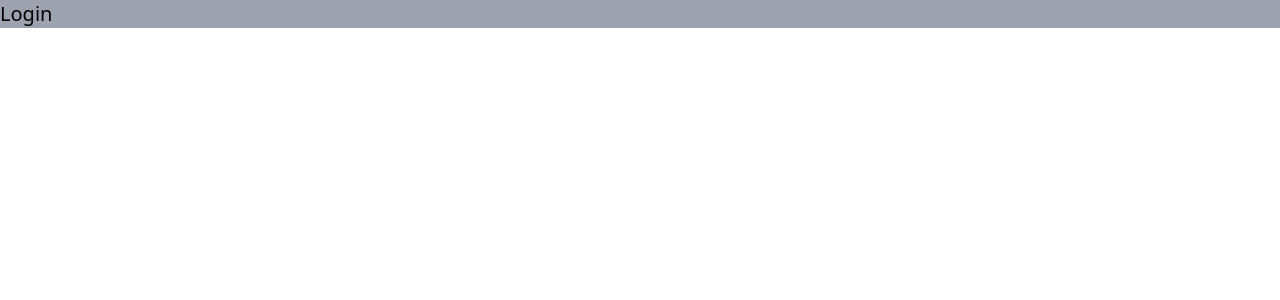
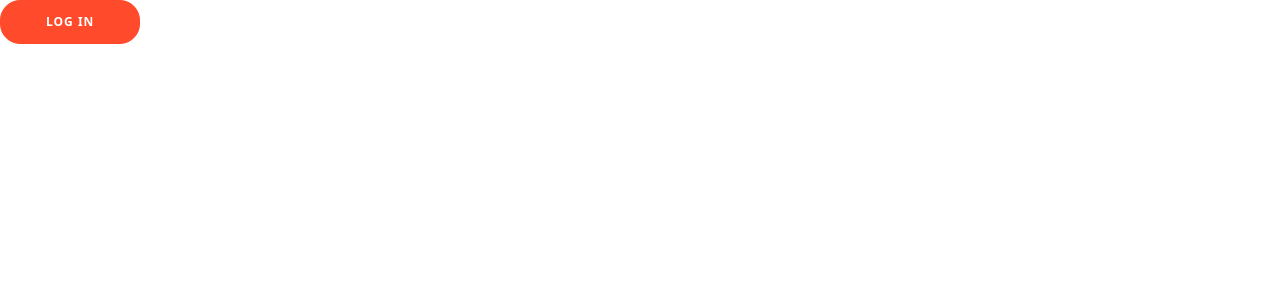
Before and after one commit to sadhyaJain/Hackathon-March-2024, a React (Create React App) app: page / in a window 1280 px wide. Shown: the top 300 px of the page. Built offline with nearby package versions, Linux system fonts and the light colour scheme.

Commit message:
created button

```diff
--- a/src/App.js
+++ b/src/App.js
@@ -1,12 +1,11 @@
-import logo from './logo.svg';
-import './App.css';
-import Login from './Components/Login/Login';
+import React from 'react';
+import Button1 from './Components/Button/Button1'; // Assuming Button component is in a separate file
 
-function App() {
+const App = () => {
   return (
-    <>
-    <Login/>
-    </>
+    <div>
+      <Button1/>
+    </div>
   );
 }
 
--- /dev/null
+++ b/src/Components/Button/Button.css
@@ -0,0 +1,25 @@
+Button {
+	border-radius: 20px;
+	border: 1px solid #FF4B2B;
+	background-color: #FF4B2B;
+	color: #FFFFFF;
+	font-size: 12px;
+	font-weight: bold;
+	padding: 12px 45px;
+	letter-spacing: 1px;
+	text-transform: uppercase;
+	transition: transform 80ms ease-in;
+}
+
+Button:active {
+	transform: scale(0.95);
+}
+
+Button:focus {
+	outline: none;
+}
+
+Button.ghost {
+	background-color: transparent;
+	border-color: #FFFFFF;
+}
--- /dev/null
+++ b/src/Components/Button/Button1.js
@@ -0,0 +1,9 @@
+import React from 'react';
+import './Button.css';
+const Button1 = () => {
+  return (
+    <button>Log In</button>
+  );
+}
+
+export default Button1;
--- a/src/Components/Login/Login.js
+++ /dev/null
@@ -1,7 +0,0 @@
-import React from 'react'
-
-export default function Login() {
-  return (
-    <div className='text-xl bg-gray-400 '>Login</div>
-  )
-}
```
Also changed, not shown: src/Components/Login/Login.css (deleted), 1 other file (tests, documents, lock files or other folders).
